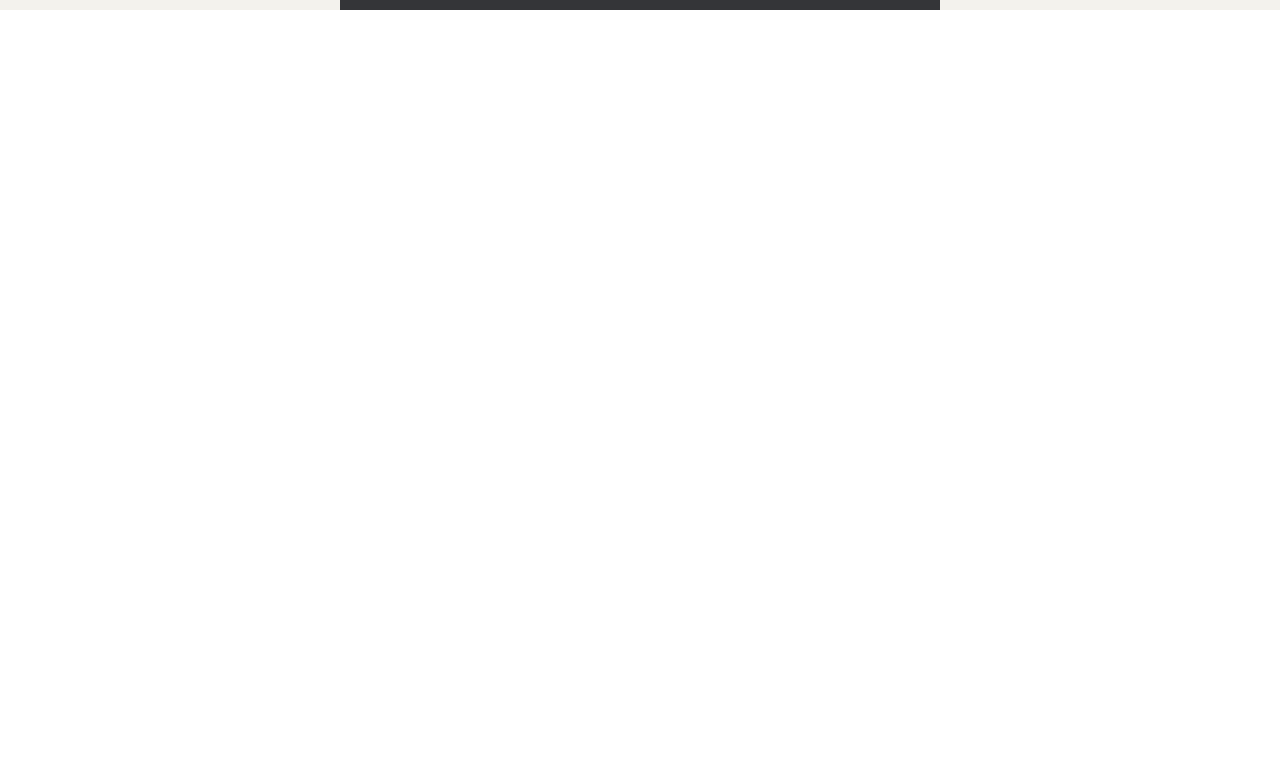
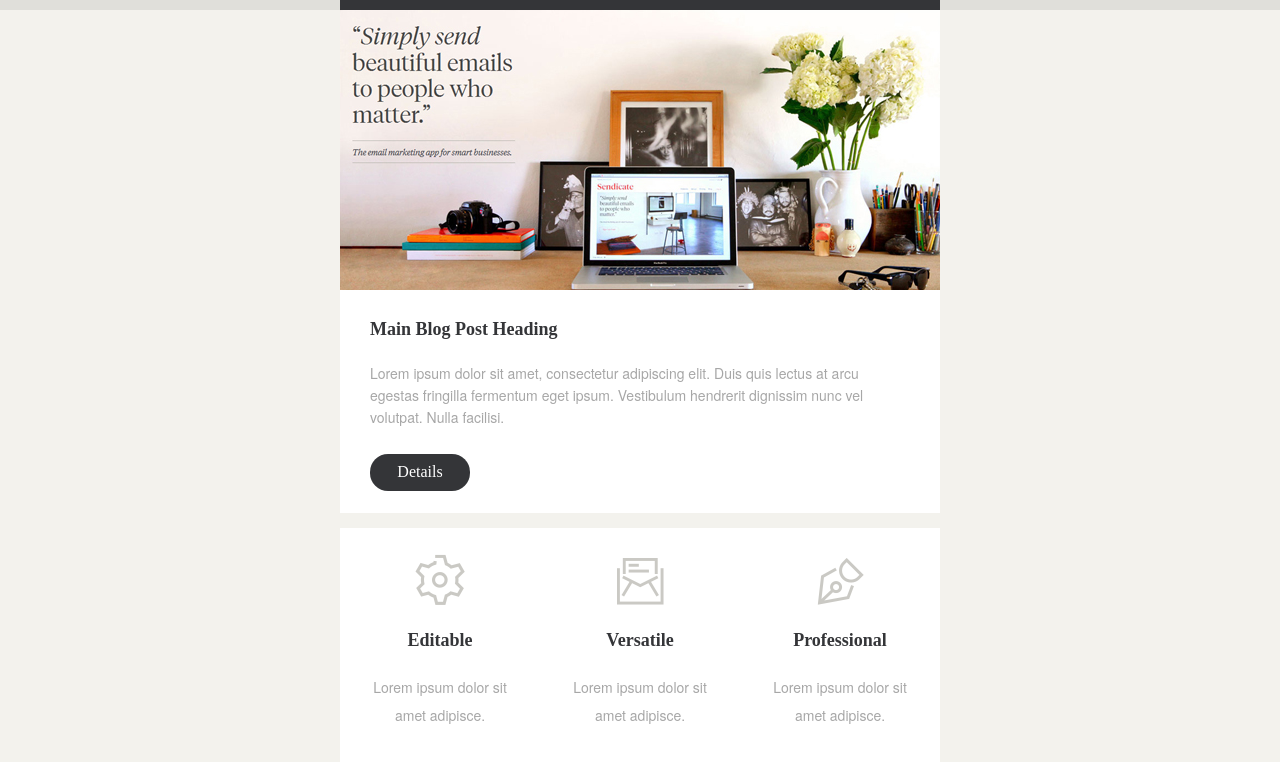
Before and after one commit to aleksvodopianov/Picto, a website: page src/index.html in a window 1280 px wide. Shown: the part 90-852 px from the top of the page. Before the commit the page ends 800 px from the top, so only its background shows below. Drawn offline with nearby package versions, Linux system fonts and the light colour scheme; files that its build step writes are made by us from their sources.

Commit message:
create first sections of markup

```diff
--- a/package.json
+++ b/package.json
@@ -27,8 +27,8 @@
     "gulp-ttf2woff2": "^4.0.1",
     "gulp-uglify-es": "^2.0.0",
     "gulp-webp": "^4.0.1",
+    "gulp-webp-css": "^1.1.0",
     "gulp-webp-html": "^1.0.2",
-    "gulp-webpcss": "^1.1.1",
     "webp-converter": "^2.2.3"
   }
 }
--- a/src/index.html
+++ b/src/index.html
@@ -15,6 +15,48 @@
 
             <main>
                 <div id="content">
+                    <div class="layout">
+                        <section class="main-section-top">
+                            <div class="main-section-top_image">
+                                <img src="img/imgmaintopimage.png" alt="picture">
+                            </div>
+                            <div class="main-section-top_text">
+                                <h2 class="main-blog-title">Main Blog Post Heading</h2>
+                                <p class="main-blog-text">
+                                    Lorem ipsum dolor sit amet, consectetur adipiscing elit.
+                                    Duis quis lectus at arcu egestas fringilla fermentum eget ipsum.
+                                    Vestibulum hendrerit dignissim nunc vel volutpat.
+                                    Nulla facilisi.
+                                </p>
+                                <p class="details-button">Details</p>
+                            </div>
+                        </section>
+                        <section class="main-section-options">
+                            <ul>
+                                <li>
+                                    <a href="#">
+                                        <img src="icons/icon-editable.png" alt="Editable">
+                                        <h3>Editable</h3>
+                                    </a>
+                                    <p>Lorem ipsum dolor sit amet adipisce.</p>
+                                </li>
+                                <li>
+                                    <a href="#">
+                                        <img src="icons/icon_versatile.png" alt="Versatile">
+                                        <h3>Versatile</h3>
+                                    </a>
+                                    <p>Lorem ipsum dolor sit amet adipisce.</p>
+                                </li>
+                                <li>
+                                    <a href="#">
+                                        <img src="icons/icon-professional.png" alt="Professional">
+                                        <h3>Professional</h3>
+                                    </a>
+                                    <p>Lorem ipsum dolor sit amet adipisce.</p>
+                                </li>
+                            </ul>
+                        </section>
+                    </div>
                 </div>
                 <div id="sidebar"></div>
                 <aside></aside>
@@ -24,6 +66,6 @@
 
         </div>
 
-        <script type="text/javascript" src="js/script.min.js"></script>
+        <script src="js/script.min.js"></script>
     </body>
 </html>
--- a/src/sass/global/_styles.scss
+++ b/src/sass/global/_styles.scss
@@ -10,11 +10,6 @@
 	position:relative;
 	width:600px;
 }
-main {
-	display:block;
-	width:100%;
-	position: relative;
-}
 #content{
 	position: relative;
 }
--- a/src/sass/partials/_header.scss
+++ b/src/sass/partials/_header.scss
@@ -3,7 +3,7 @@ header {
 	height: 100px;
 	display:block;
 	position:relative;
-	background: #f3f2ed;
+	background: #e0dfda;
 	.layout {
 		display: flex;
 		background: #343538;
@@ -31,7 +31,3 @@ header {
 		}
 	}
 }
-
-img {
-	background: url("img/aleks.jpg") 0 0 no-repeat;
-}
--- /dev/null
+++ b/src/sass/partials/_main.scss
@@ -0,0 +1,93 @@
+main {
+    display: block;
+    width: 100%;
+    position: relative;
+    #content {
+        background: #f3f2ed;
+        .layout{
+            .main-section-top {
+                margin-bottom: 15px;
+                .main-section-top_image {
+                    height: 280px;
+                    div {
+                        img {
+                            width: 100%;
+                            height: 100%;
+                            background: url("../img/imgmaintopimage.png") 0 0 no-repeat;
+                        }
+                    }
+                }
+                .main-section-top_text {
+                    height: 223px;
+                    background: #ffffff;
+                    padding: 30px;
+                    box-sizing: border-box;
+                    .main-blog-title {
+                        font-size: 18px;
+                        color: #343538;
+                    }
+                    .main-blog-text  {
+                        font-family: HelveticaNeue;
+                        font-size: 14px;
+                        font-weight: 500;
+                        font-stretch: normal;
+                        font-style: normal;
+                        line-height: 1.57;
+                        letter-spacing: normal;
+                        text-align: left;
+                        color: #a7a7a7;
+                        margin: 25px 0;
+                    }
+                    .details-button {
+                        width: 100px;
+                        height: 37px;
+                        color: #ffffff;
+                        background: #343538;
+                        text-align: center;
+                        border-radius: 18px;
+                        padding: 10px;
+                        box-sizing: border-box;
+                    }
+                }
+            }
+            .main-section-options {
+                background: #ffffff;
+                ul {
+                    display: flex;
+                    li {
+                        display: flex;
+                        flex-direction: column;
+                        align-items: center;
+                        width: 200px;
+                        height: 204px;
+                        &:nth-child(1) {
+                            padding-top: 26px;
+                        }
+                        &:nth-child(2) {
+                            padding-top: 30px;
+                        }
+                        &:nth-child(3) {
+                            padding-top: 29px;
+                        }
+                        a {
+                            display: contents;
+                            h3{
+                                font-size: 18px;
+                                margin: 26px 0 24px 0;
+                                color: #343538;
+                            }
+                        }
+                        p {
+                            width: 140px;
+                            text-align: center;
+                            font-family: HelveticaNeue;
+                            font-size: 14px;
+                            line-height: 2;
+                            color: #a7a7a7;
+                        }
+                    }
+                }
+            }
+        }
+    }
+}
--- a/src/sass/style.scss
+++ b/src/sass/style.scss
@@ -7,3 +7,4 @@
 
 @import "partials/header.scss";
 @import "partials/footer.scss";
+@import "partials/main.scss";
```
Also changed, not shown: dist/css/style.css, dist/css/style.min.css, dist/img/imgmaintopimage.png (renamed from dist/img/img_footer-image.png), dist/img/imgmaintopimage.webp (renamed from dist/img/img_footer-image.webp), dist/index.html, src/img/imgmaintopimage.png (renamed from src/img/img_footer-image.png).
